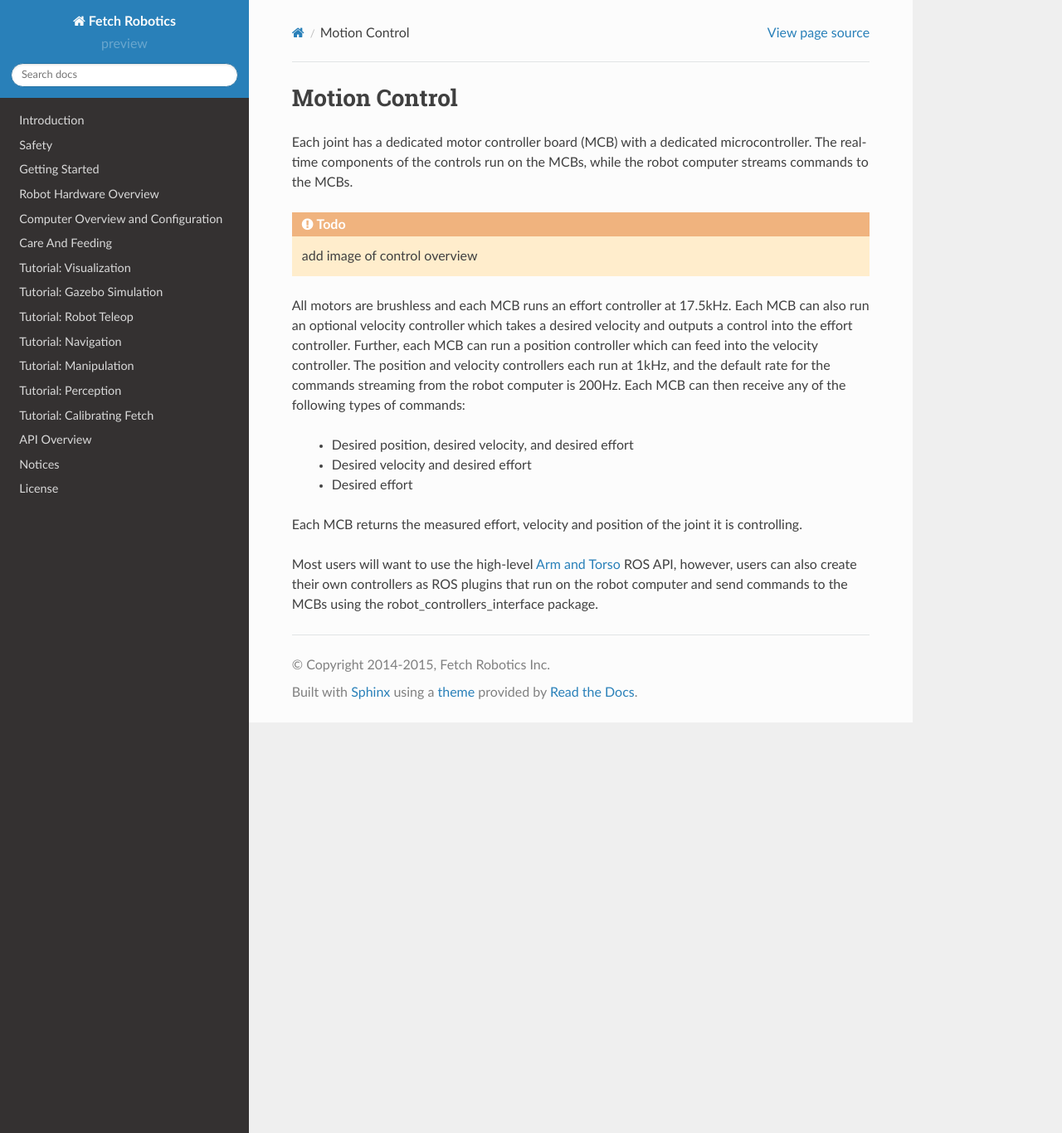
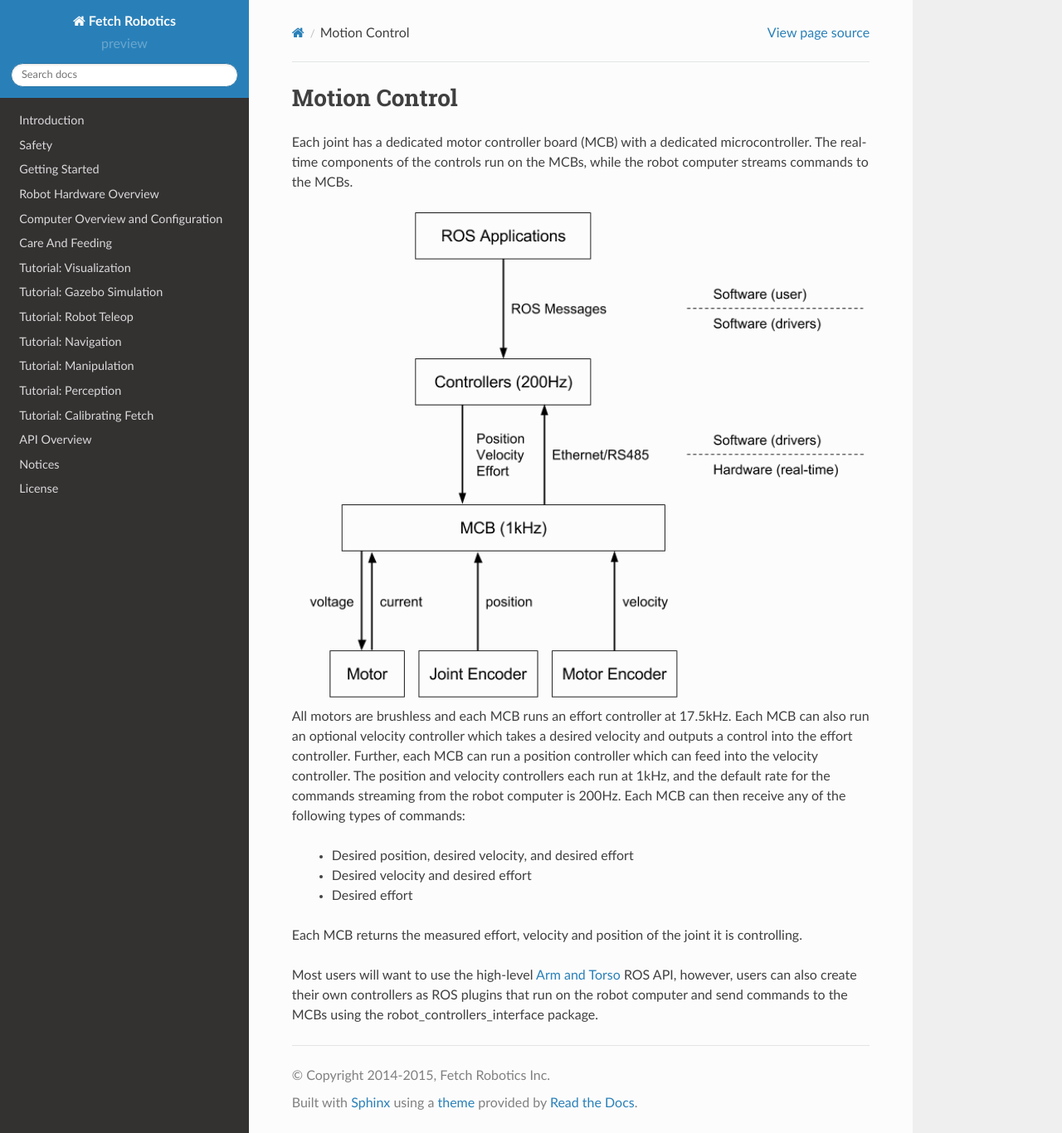
Before and after one commit to fetchrobotics/docs, a Sphinx documentation site: the page built from source/motion_control.rst, in a window 1280 px wide and 1366 px high. Shown: the whole window at 83% size. Built offline with Sphinx 7.4.7 and the Read the Docs theme 2.0.0, drawn with Linux system fonts in a browser that asks for light colours.

Commit message:
adding motion_control_overview and number access panel pics

```diff
--- a/source/motion_control.rst
+++ b/source/motion_control.rst
@@ -5,7 +5,10 @@ Each joint has a dedicated motor controller board (MCB) with a dedicated
 microcontroller. The real-time components of the controls run on the
 MCBs, while the robot computer streams commands to the MCBs.
 
-.. TODO:: add image of control overview
+.. figure:: _static/motion_control_overview.png
+   :width: 100%
+   :align: center
+   :figclass: align-centered
 
 All motors are brushless and each MCB runs an effort controller at 17.5kHz.
 Each MCB can also run an optional velocity controller which takes a desired
```
Also changed, not shown: source/_static/access_panel_numbered.png (added), source/_static/motion_control_overview.png (added).
